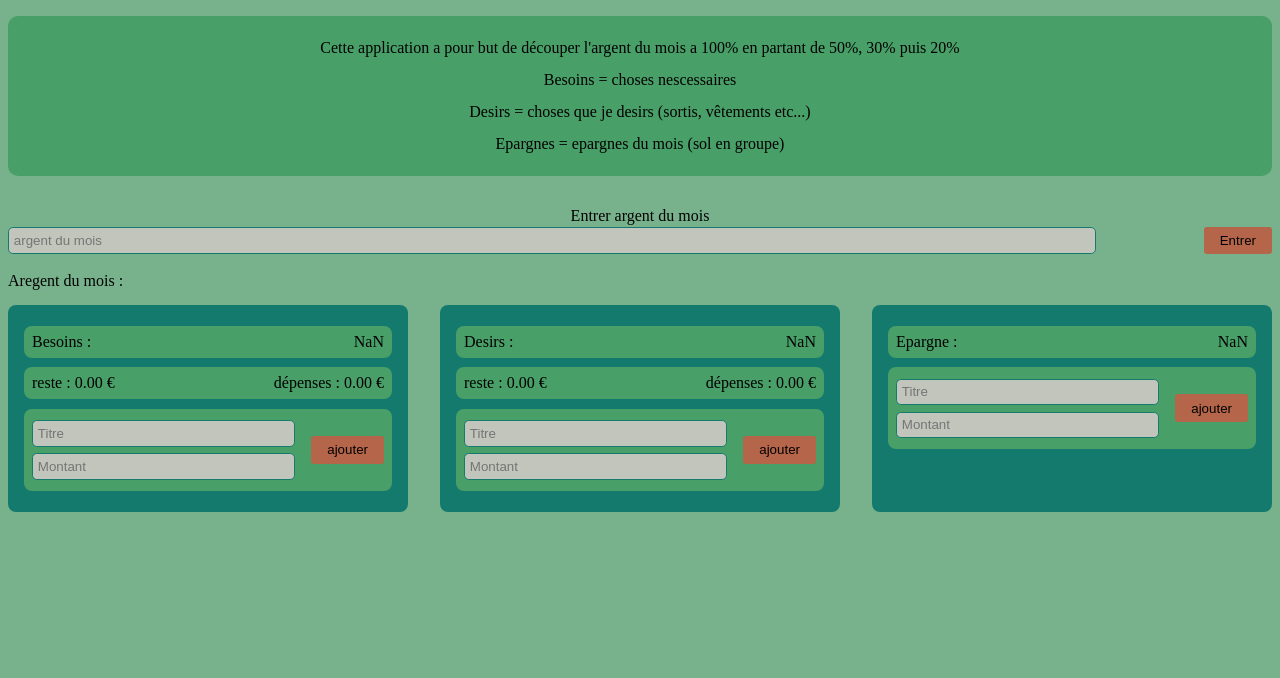
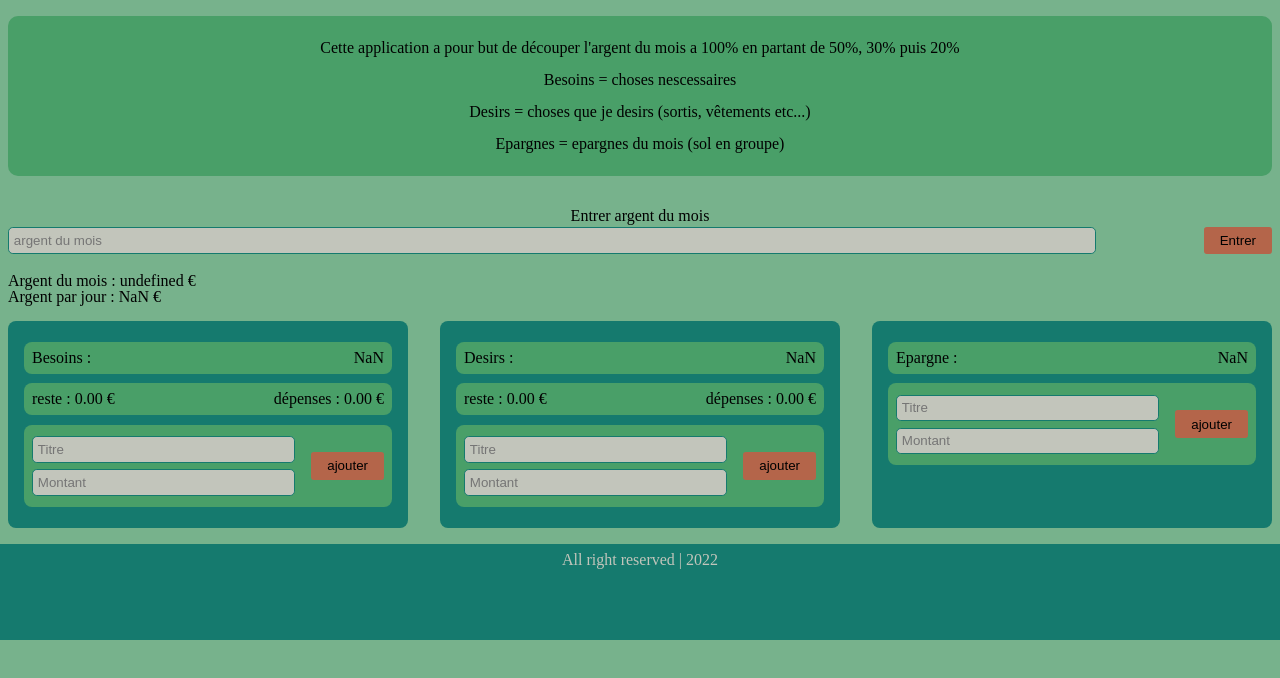
Before and after one commit to Winsky973/gestion-argent, a website with bundled scripts: page index.html in a window 1280 px wide. Built offline with nearby package versions, Linux system fonts and the light colour scheme.

Commit message:
diviser le l'argent a utiliser par jour, par semaine

```diff
--- a/index.html
+++ b/index.html
@@ -35,7 +35,8 @@
                 </div>
             </form>
 
-            <p> Aregent du mois : <strong id="argent_mois"></strong> </p>
+            <p> Argent du mois : <strong id="argent_mois"></strong></p>
+            <p> Argent par jour : <strong id="argent_jour"></strong></p>
 
             <!--Decoupage des besoins-->
             <section class="decoupage_besoins">
@@ -46,31 +47,7 @@
                     </div>
 
                     <div class="besoins-items">
-
                     </div>
-                    <!-- <div class="besoins_items">
-                        <div class="card">
-                            <p>Bouygues Steven :</p>
-                            <strong id="steven"></strong>
-                        </div>
-                        <div class="card">
-                            <p>Bouygues Winsky : </p>
-                            <strong id="winsky"></strong>
-                        </div>
-                        <div class="card">
-                            <p>Weezy : </p>
-                            <strong id="weezy"></strong>
-                        </div>
-                        <div class="card">
-                            <p>Cotisation carte : </p>
-                            <strong id="cotisation"></strong>
-                        </div>
-                        <div class="card">
-                            <p>Culligan : </p>
-                            <strong id="culligan"></strong>
-                        </div>
-
-                    </div> -->
                     <div class="card">
                         <p>reste : <strong id="reste-besoins"><!--15000€--></strong> </p>
                         <p>dépenses : <strong id="total-depenses-besoins"><!--15000€--></strong></p>
@@ -131,9 +108,9 @@
 
         </section>
     </main>
-    <!--footer id="footer" class="footer">
-        <p>footer</p>
-    </footer-->
+    <footer id="footer" class="footer">
+        <p>All right reserved | 2022</p>
+    </footer>
 </body>
 <script type="module" src="./js/main.js"></script>
 <script type="module" src="./js/epargne.js"></script>
--- a/js/desirs.js
+++ b/js/desirs.js
@@ -24,7 +24,6 @@ for (const depense of depenseDesirsLocalStorage) {
 let resteDesirs = document.getElementById('reste-desirs');
 let totalDepensesDesirs = document.getElementById('total-depenses-desirs');
 let total = lib.calculerReste(cleLocalStorage);
-console.log(total);
 resteDesirs.textContent = `${ Number.parseFloat(total.reste).toFixed(2)} €`;
 totalDepensesDesirs.textContent = `${ Number.parseFloat(total.depenses).toFixed(2) } €`;
 
--- a/js/main.js
+++ b/js/main.js
@@ -15,11 +15,20 @@ getArgentUtilisateur.addEventListener('submit', e => {
     let desirs = lib.decoupage(argentUtilisateur, 0.3);
     let epargne = lib.decoupage(argentUtilisateur, 0.2);
 
-    lStorage.setItemToLocalStorage('argent', { besoins, desirs, epargne });
+    lStorage.setItemToLocalStorage('argent', { "argent": argentUtilisateur, besoins, desirs, epargne });
 });
 
 let argentUtilisateurLocalStorage = lStorage.getItemFromLocalStorage(cleLocalStorage);
+document.getElementById('argent_mois').textContent = ` ${argentUtilisateurLocalStorage.argent} €`;
 
 montant_besoin_nescessaire.textContent = Number.parseFloat(argentUtilisateurLocalStorage.besoins).toFixed(2);
 montant_besoins_desirs.textContent = Number.parseFloat(argentUtilisateurLocalStorage.desirs).toFixed(2);
 montant_besoins_epargnes.textContent = Number.parseFloat(argentUtilisateurLocalStorage.epargne).toFixed(2);
+
+function numberOfdays(annee, mois) {
+    return new Date(annee, mois, 0).getDate();
+}
+
+let date = new Date();
+let nbJrsDuMois = numberOfdays(date.getFullYear(), date.getMonth()) + 1;
+document.getElementById('argent_jour').textContent = ` ${Number.parseFloat(argentUtilisateurLocalStorage.argent / nbJrsDuMois).toFixed(2)} €`;
--- a/package.json
+++ b/package.json
@@ -4,6 +4,7 @@
     "main": "index.js",
     "license": "MIT",
     "dependencies": {
-    "babel": "^6.23.0"
+        "babel": "^6.23.0",
+        "sass": "^1.55.0"
     }
 }
--- a/style/style.css
+++ b/style/style.css
@@ -142,7 +142,13 @@ input:focus {
 /**Gestion du footer*/
 
 .footer {
-    margin: var(--main-margin-footer);
+    display: flex;
+    justify-content: center;
+    color: var(--input-color);
+    height: 5rem;
+    width: 100%;
+    padding: .5rem 0;
+    background-color: var(--box-color);
 }
 
 p {
```
Also changed, not shown: todo.md (added, +7 -0 lines), js/utils/backup.js (added), 1 other file. Lines whose indentation alone changed are shown as unchanged.
